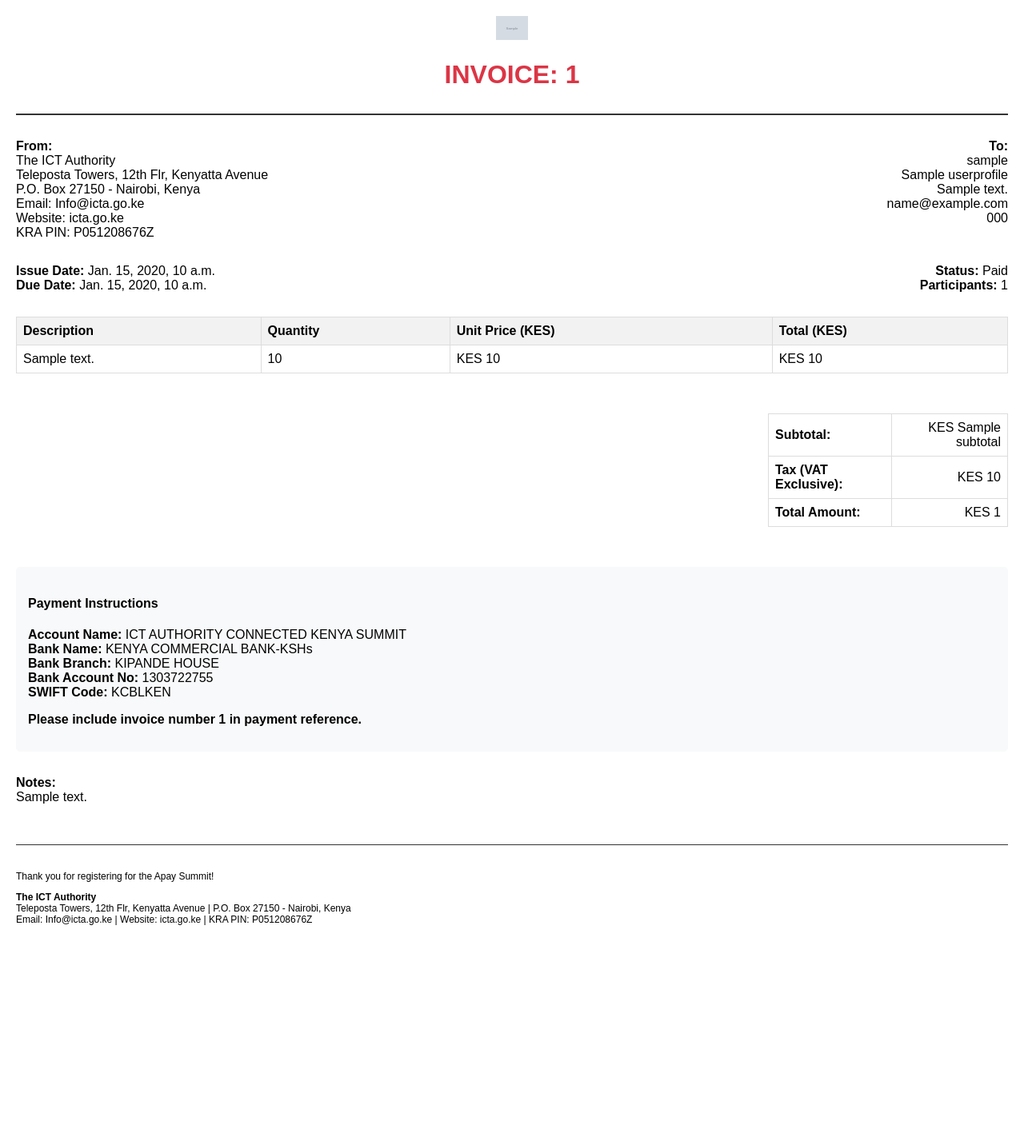
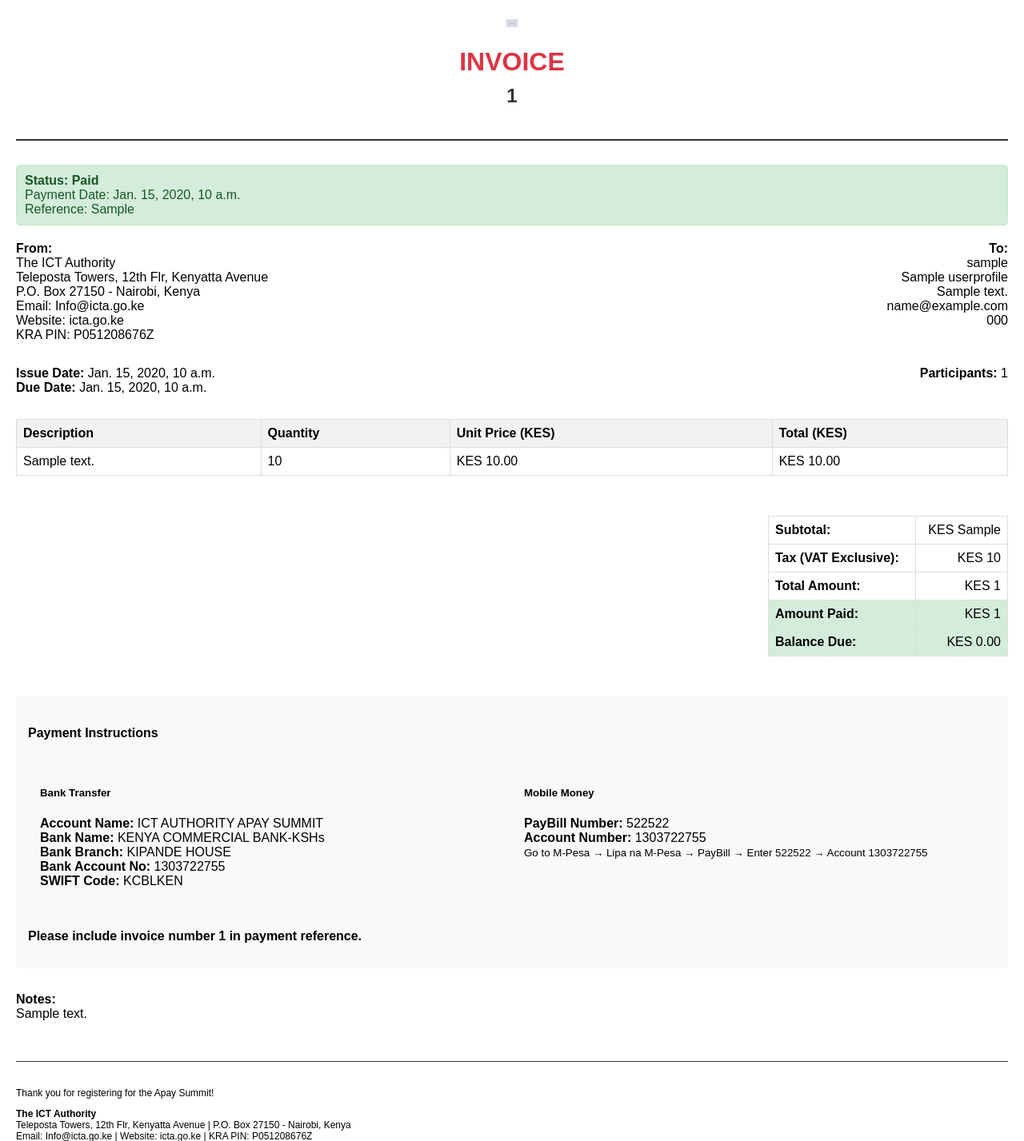
Before and after one commit to DENNIS-NGUGI/apaysummit, a Django app: template invoices/templates/invoices/invoice_pdf.html in a window 1280 px wide. Shown: the top 1427 px of the page at 80% size. Before the commit the page ends 1157 px from the top, so only its background shows below. Run offline with Django 3.2, Linux system fonts and the light colour scheme; the template is opened without the code that fills it: most values are stand-ins (such as "Sample title", 1, 10 or a date in 2020); grey boxes marked "Sample" are stand-in pictures.

Commit message:
bank,commas added

```diff
--- a/apay/urls.py
+++ b/apay/urls.py
@@ -17,9 +17,14 @@ Including another URLconf
 from django.contrib import admin
 from django.urls import path, include
 from django.shortcuts import redirect
+from django.conf.urls import handler404
+from invoices import views
 
 urlpatterns = [
     path('admin/', admin.site.urls),
     path('', lambda request: redirect('dashboard')),
     path('invoices/', include('invoices.urls')),
 ]
+
+# Custom 404 handler
+handler404 = 'invoices.views.custom_404'
--- a/invoices/templates/invoices/invoice_pdf.html
+++ b/invoices/templates/invoices/invoice_pdf.html
@@ -1,4 +1,3 @@
-{% load static %}
 <!DOCTYPE html>
 <html>
 <head>
@@ -14,18 +13,36 @@
         .text-right { text-align: right; }
         .total-section { margin-top: 20px; }
         .footer { margin-top: 50px; font-size: 12px; border-top: 1px solid #333; padding-top: 20px; }
-        .logo { max-height: 80px; }
+        .logo { max-height: 10px; }
         .bank-info { background-color: #f8f9fa; padding: 15px; border-radius: 5px; margin-top: 20px; }
         .participants-table { margin-top: 20px; }
+        .payment-status { padding: 10px; border-radius: 5px; margin: 20px 0; }
+        .paid { background-color: #d4edda; color: #155724; border: 1px solid #c3e6cb; }
+        .pending { background-color: #fff3cd; color: #856404; border: 1px solid #ffeaa7; }
+        .overdue { background-color: #f8d7da; color: #721c24; border: 1px solid #f5c6cb; }
+        .payment-methods { display: flex; justify-content: space-between; margin-top: 20px; }
+        .payment-method { width: 48%; padding: 15px; background-color: #f8f9fa; border-radius: 5px; }
     </style>
 </head>
 <body>
     <div class="header">
         <!-- Logo Section -->
         <div style="text-align: center; margin-bottom: 20px;">
-            <img src="{{ logo_url }}" alt="Icta Logo" class="logo" style="height: 30px;">
+            <img src="{{ logo_url }}" alt="ICT Authority Logo" class="logo" style="height: 30px;">
         </div>
-        <h1 style="color: #dc3545; margin-bottom: 10px;">INVOICE: {{ invoice.invoice_number }}</h1>
+        <h1 style="color: #dc3545; margin-bottom: 10px;">INVOICE</h1>
+        <h2 style="color: #333; margin-top: 0;">{{ invoice.invoice_number }}</h2>
+    </div>
+
+    <!-- Payment Status -->
+    <div class="payment-status {% if invoice.status == 'paid' %}paid{% elif invoice.status == 'overdue' %}overdue{% else %}pending{% endif %}">
+        <strong>Status: {{ invoice.status|title }}</strong>
+        {% if invoice.status == 'paid' and invoice.payment_date %}
+        <br>Payment Date: {{ invoice.payment_date }}
+        {% if invoice.payment_reference %}
+        <br>Reference: {{ invoice.payment_reference }}
+        {% endif %}
+        {% endif %}
     </div>
 
     <div class="company-info">
@@ -61,7 +78,6 @@
             <strong>Due Date:</strong> {{ invoice.due_date }}
         </div>
         <div style="float: right; text-align: right;">
-            <strong>Status:</strong> {{ invoice.status|title }}<br>
             <strong>Participants:</strong> {{ invoice.participants.count }}
         </div>
         <div style="clear: both;"></div>
@@ -81,8 +97,8 @@
             <tr>
                 <td>{{ item.description }}</td>
                 <td>{{ item.quantity }}</td>
-                <td>KES {{ item.unit_price }}</td>
-                <td>KES {{ item.total }}</td>
+                <td>KES {{ item.unit_price|floatformat:2 }}</td>
+                <td>KES {{ item.total|floatformat:2 }}</td>
             </tr>
             {% endfor %}
         </tbody>
@@ -92,16 +108,26 @@
         <table>
             <tr>
                 <td><strong>Subtotal:</strong></td>
-                <td class="text-right">KES {{ invoice.subtotal }}</td>
+                <td class="text-right">KES {{ invoice.subtotal_formatted}}</td>
             </tr>
             <tr>
                 <td><strong>Tax (VAT Exclusive):</strong></td>
-                <td class="text-right">KES {{ invoice.tax_amount }}</td>
+                <td class="text-right">KES {{ invoice.tax_amount_formatted }}</td>
             </tr>
             <tr>
                 <td><strong>Total Amount:</strong></td>
-                <td class="text-right">KES {{ invoice.total_amount }}</td>
+                <td class="text-right">KES {{ invoice.total_amount_formatted}}</td>
             </tr>
+            {% if invoice.status == 'paid' %}
+            <tr style="background-color: #d4edda;">
+                <td><strong>Amount Paid:</strong></td>
+                <td class="text-right">KES {{ invoice.total_amount_formatted }}</td>
+            </tr>
+            <tr style="background-color: #d4edda;">
+                <td><strong>Balance Due:</strong></td>
+                <td class="text-right">KES 0.00</td>
+            </tr>
+            {% endif %}
         </table>
     </div>
     <div style="clear: both;"></div>
@@ -129,18 +155,34 @@
             </tbody>
         </table>
     </div>
-    {% endif %}-->
+    {% endif %} -->
 
     <div class="bank-info">
         <h4>Payment Instructions</h4>
+
+        <div class="payment-methods">
+            <div class="payment-method">
+                <h5>Bank Transfer</h5>
                 <p>
-            <strong>Account Name:</strong> ICT AUTHORITY CONNECTED KENYA SUMMIT<br>
+                    <strong>Account Name:</strong> ICT AUTHORITY APAY SUMMIT<br>
                     <strong>Bank Name:</strong> KENYA COMMERCIAL BANK-KSHs<br>
                     <strong>Bank Branch:</strong> KIPANDE HOUSE<br>
                     <strong>Bank Account No:</strong> 1303722755<br>
                     <strong>SWIFT Code:</strong> KCBLKEN
                 </p>
-        <p><strong>Please include invoice number {{ invoice.invoice_number }} in payment reference.</strong></p>
+            </div>
+
+            <div class="payment-method">
+                <h5>Mobile Money</h5>
+                <p>
+                    <strong>PayBill Number:</strong> 522522<br>
+                    <strong>Account Number:</strong> 1303722755<br>
+                    <small>Go to M-Pesa → Lipa na M-Pesa → PayBill → Enter 522522 → Account 1303722755</small>
+                </p>
+            </div>
+        </div>
+
+        <p style="margin-top: 20px;"><strong>Please include invoice number {{ invoice.invoice_number }} in payment reference.</strong></p>
     </div>
 
     {% if invoice.notes %}
```
Also changed, not shown: invoices/templates/invoices/404.html (added, +39 -0 lines), invoices/templates/invoices/invoice.html (+19 -15 lines), invoices/templatetags/custom_filters.py (added, +21 -0 lines), invoices/views.py (+29 -0 lines). Lines whose indentation alone changed are shown as unchanged.
